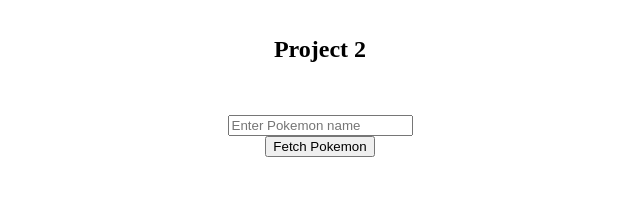
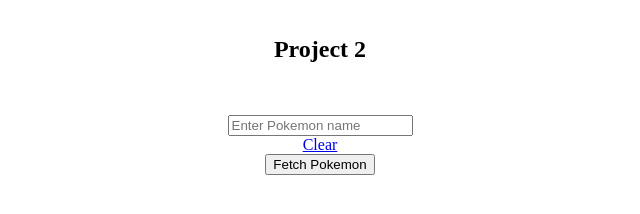
Before and after one commit to Epal4d/Personal-Projects, a plain HTML site: page index.html in a window 1280 px wide. Shown: the whole page, without its empty margins (320-960 px from the left). Drawn offline with Linux system fonts and the light colour scheme; files that its build step writes are made by us from their sources.

Commit message:
Update JS & Html

```diff
--- a/index.html
+++ b/index.html
@@ -20,6 +20,7 @@
 
 
             <input type="text" id="pokemonName" placeholder="Enter Pokemon name">
+            <a href="#">Clear </a>
             <button onclick="fetchData()">Fetch Pokemon</button><br>
 
             <img src="" alt="Pokemon Sprite" id="pokemonSprite" style="display: none;">
```
